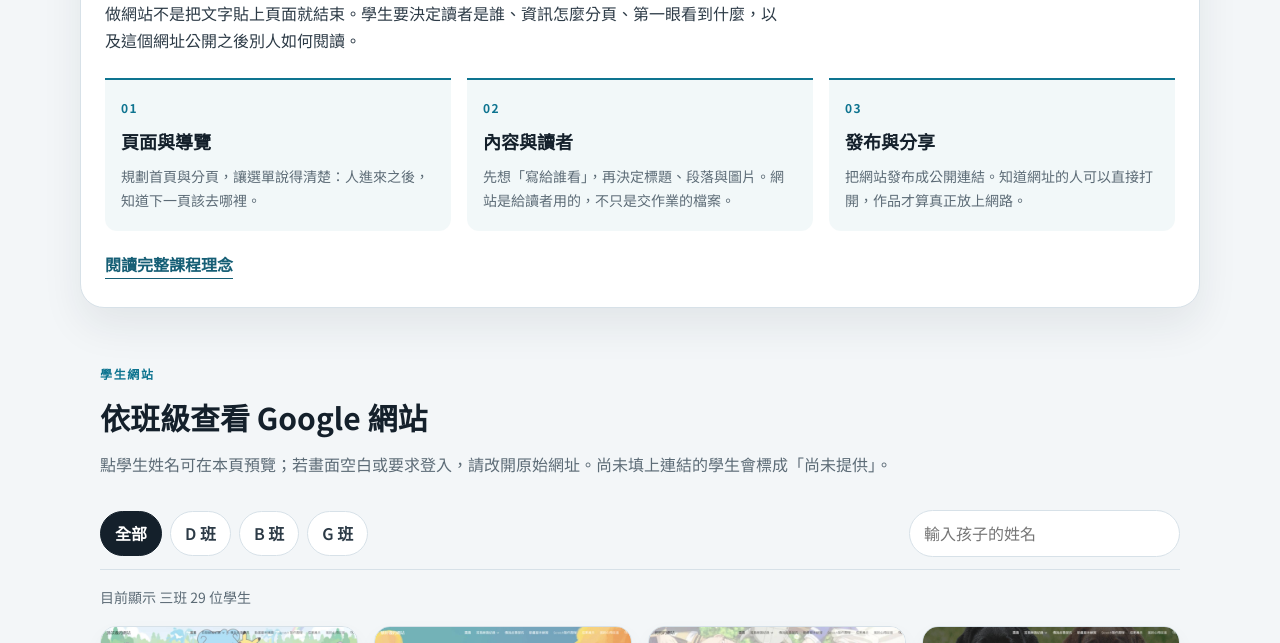
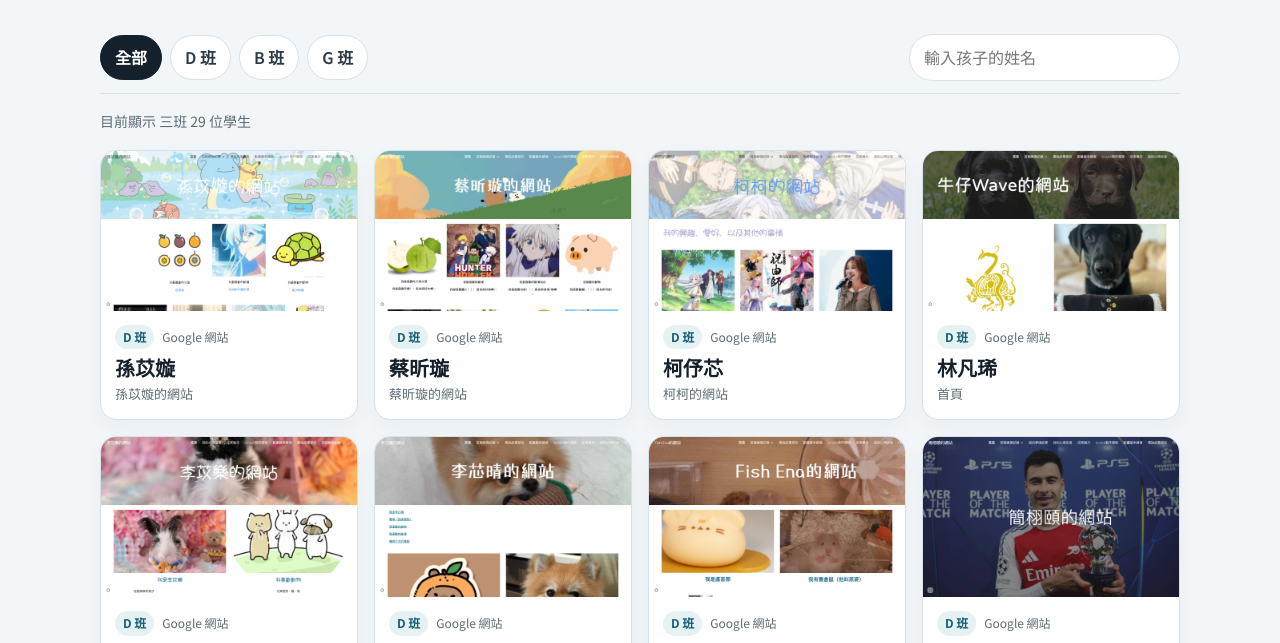
Before and after one commit to Zhulingru/bts_project_grade6_gsites_showcase, a plain HTML site: page index.html in a window 1280 px wide. Shown: the part 457-1100 px from the top of the page. Drawn offline with Linux system fonts and the light colour scheme.

Commit message:
Remove the course philosophy section from the showcase page.
Co-authored-by: Cursor <cursoragent@cursor.com>

```diff
--- a/index.html
+++ b/index.html
@@ -31,54 +31,8 @@
       <p class="hero__eyebrow">資訊 · 發布 · 表達</p>
       <h1 id="page-title" class="hero__title">無界塾六年級 Google 協作網站</h1>
       <p class="hero__lede">
-        這學期六年級學生學習用 Google 協作平台做出自己的網站：選定主題、安排頁面與導覽，寫給特定讀者，再發布成一個真正可以打開的網址。這裡依 D、B、G 班收錄每位學生的網站。
+        這學期六年級學生學習用 Google 協作平台做出自己的網站：選定主題、安排頁面與導覽，再發布成一個真正可以打開的網址。這裡依 D、B、G 班收錄每位學生的網站。
       </p>
-    </section>
-
-    <section class="philosophy" aria-labelledby="philosophy-heading">
-      <div class="philosophy__inner">
-        <p class="section-kicker">課程設計理念</p>
-        <h2 id="philosophy-heading" class="philosophy__title">為什麼做一個網站？</h2>
-        <p class="philosophy__lede">
-          做網站不是把文字貼上頁面就結束。學生要決定讀者是誰、資訊怎麼分頁、第一眼看到什麼，以及這個網址公開之後別人如何閱讀。
-        </p>
-
-        <ul class="pillars">
-          <li class="pillar">
-            <span class="pillar__num">01</span>
-            <h3>頁面與導覽</h3>
-            <p>規劃首頁與分頁，讓選單說得清楚：人進來之後，知道下一頁該去哪裡。</p>
-          </li>
-          <li class="pillar">
-            <span class="pillar__num">02</span>
-            <h3>內容與讀者</h3>
-            <p>先想「寫給誰看」，再決定標題、段落與圖片。網站是給讀者用的，不只是交作業的檔案。</p>
-          </li>
-          <li class="pillar">
-            <span class="pillar__num">03</span>
-            <h3>發布與分享</h3>
-            <p>把網站發布成公開連結。知道網址的人可以直接打開，作品才算真正放上網路。</p>
-          </li>
-        </ul>
-
-        <details class="philosophy__more">
-          <summary>
-            <span class="philosophy__more-closed">閱讀完整課程理念</span>
-            <span class="philosophy__more-open">收合完整理念</span>
-          </summary>
-          <div class="philosophy__prose">
-            <p>
-              Google 協作平台讓學生在沒有寫程式的情況下，完成一件完整的網路作品：有標題、有分頁、有可以轉貼的網址。這門課把「發布」當成學習的終點，而不是停在草稿。
-            </p>
-            <p>
-              過程中學生練習結構思考。一個網站如果只有一長頁文字，讀者會迷路；如果每頁各說各的，主題會散掉。他們要為同一個讀者把資訊排好順序。
-            </p>
-            <p>
-              這份名錄給教師核對繳交狀況，也給家長從班級找到孩子的名字，直接打開他們的網站。連結請設成知道網址的任何人都可以檢視，否則會看到登入畫面。
-            </p>
-          </div>
-        </details>
-      </div>
     </section>
 
     <section id="works" class="works" aria-labelledby="works-heading">
--- a/styles.css
+++ b/styles.css
@@ -133,7 +133,6 @@ a { color: inherit; }
 .topbar__jump:hover { background: var(--accent-deep); }
 
 .hero,
-.philosophy__inner,
 .works,
 .site-footer {
   max-width: var(--max);
@@ -170,69 +169,6 @@ a { color: inherit; }
   font-size: 12px;
   font-weight: 700;
 }
-
-.philosophy { padding: 40px 0 8px; }
-.philosophy__inner {
-  background: var(--paper-2);
-  border: 1px solid var(--line);
-  border-radius: 24px;
-  padding: 28px 24px;
-  box-shadow: var(--shadow);
-}
-.philosophy__title {
-  font-family: var(--display);
-  font-size: clamp(22px, 3vw, 30px);
-  margin: 0 0 12px;
-}
-.philosophy__lede {
-  margin: 0 0 24px;
-  color: var(--ink-2);
-  max-width: 42rem;
-}
-
-.pillars {
-  list-style: none;
-  margin: 0;
-  padding: 0;
-  display: grid;
-  grid-template-columns: repeat(3, 1fr);
-  gap: 16px;
-}
-.pillar {
-  padding: 18px 16px;
-  border-top: 2px solid var(--accent);
-  background: rgba(14, 116, 144, 0.05);
-  border-radius: 0 0 12px 12px;
-}
-.pillar__num {
-  display: block;
-  font-size: 12px;
-  letter-spacing: 0.12em;
-  color: var(--accent);
-  font-weight: 700;
-  margin-bottom: 8px;
-}
-.pillar h3 { margin: 0 0 8px; font-size: 18px; }
-.pillar p { margin: 0; color: var(--muted); font-size: 14px; }
-
-.philosophy__more { margin-top: 20px; }
-.philosophy__more summary {
-  cursor: pointer;
-  list-style: none;
-  display: inline-flex;
-  color: var(--accent-deep);
-  font-weight: 600;
-  border-bottom: 1px solid currentColor;
-}
-.philosophy__more summary::-webkit-details-marker { display: none; }
-.philosophy__more[open] .philosophy__more-closed,
-.philosophy__more:not([open]) .philosophy__more-open { display: none; }
-.philosophy__prose {
-  margin-top: 16px;
-  color: var(--ink-2);
-  max-width: 46rem;
-}
-.philosophy__prose p { margin: 0 0 12px; }
 
 .works { padding: 48px 20px 72px; }
 .works__header { margin-bottom: 20px; }
@@ -498,7 +434,6 @@ a { color: inherit; }
 }
 
 @media (max-width: 800px) {
-  .pillars { grid-template-columns: 1fr; }
   .topbar__jump { display: none; }
   .filter-bar { top: 56px; }
   .search { width: 100%; }
```
